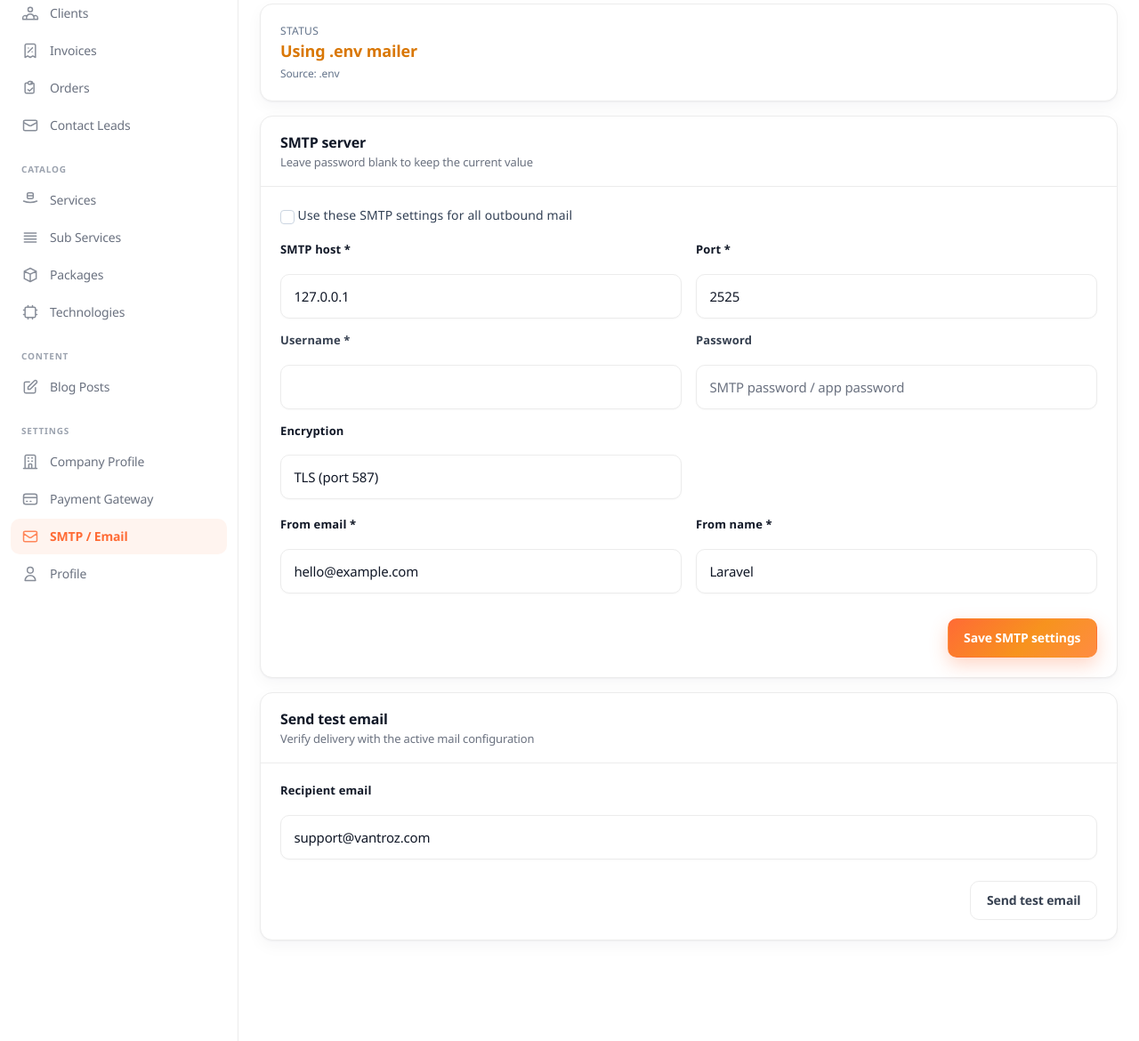
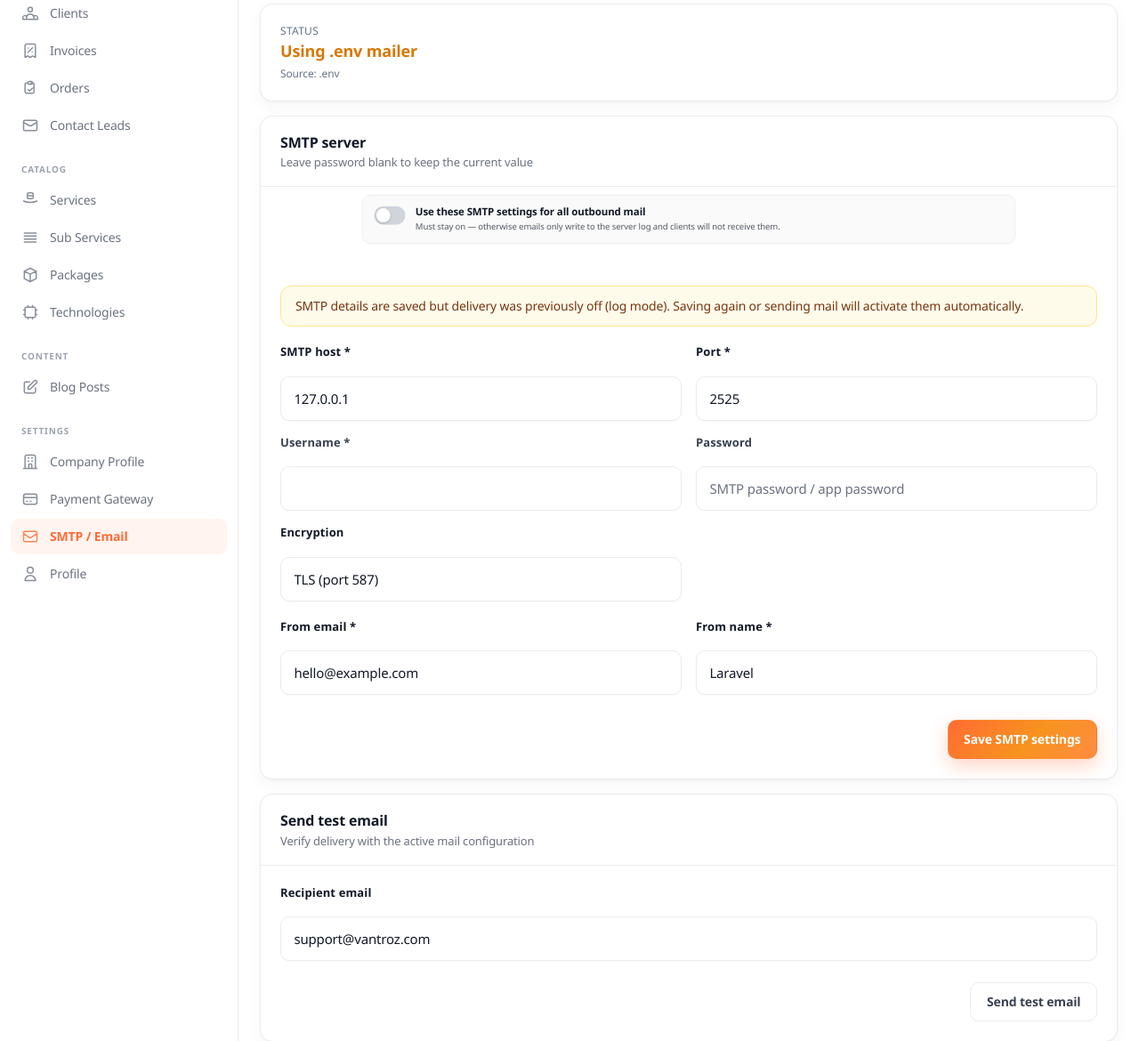
Before and after one commit to Pratiksahu2003/webp, a Laravel app: page /admin/settings/smtp in a window 1280 px wide. Shown: the part 181-1351 px from the top of the page at 89% size. Run offline with Laravel 12, Linux system fonts and the light colour scheme; a user stored in the database is signed in; data comes from the database, SQL or seed files in the repository; style sheets or scripts are compiled from the project's sources; some web fonts are replaced.

Commit message:
Enhance Email Sending Functionality and SMTP Configuration
- Updated PaymentController to ensure SMTP settings are validated before sending emails, improving reliability in email delivery.
- Enhanced InvoiceService to throw exceptions with detailed error messages if email sending fails, allowing for better error handling.
- Refactored SmtpSettingsService to include a method for asserting SMTP readiness, ensuring proper configuration before sending emails.
- Improved the admin settings view to provide feedback when SMTP settings are saved but not enabled, guiding users to activate email delivery.
- Adjusted the logic for enabling SMTP settings based on the presence of required credentials, enhancing user experience in the settings interface.

```diff
--- a/app/Http/Controllers/PaymentController.php
+++ b/app/Http/Controllers/PaymentController.php
@@ -213,7 +213,9 @@ class PaymentController extends Controller
         try {
             $order->load(['user', 'service', 'subService', 'package']);
 
-            Mail::to($order->user->email)->send(
+            app(\App\Services\SmtpSettingsService::class)->assertReadyToSend();
+
+            Mail::mailer('smtp')->to($order->user->email)->send(
                 new OrderPaymentSuccessMail($order, $order->signedInvoiceUrl())
             );
         } catch (\Throwable $e) {
--- a/app/Services/SmtpSettingsService.php
+++ b/app/Services/SmtpSettingsService.php
@@ -6,6 +6,7 @@ use App\Models\Setting;
 use Illuminate\Support\Facades\Config;
 use Illuminate\Support\Facades\Mail;
 use Illuminate\Support\Facades\Schema;
+use RuntimeException;
 use Throwable;
 
 class SmtpSettingsService
@@ -55,7 +56,7 @@ class SmtpSettingsService
         $hasPassword = filled(Setting::get(self::PASSWORD_KEY)) || filled(config('mail.mailers.smtp.password'));
         $enabled = (bool) ($merged['enabled'] ?? false);
         $host = (string) ($merged['host'] ?? '');
-        $fromDashboard = $enabled && filled($host);
+        $fromDashboard = $enabled && filled($host) && filled($merged['username'] ?? null) && $hasPassword;
 
         return [
             'enabled' => $enabled,
@@ -66,8 +67,9 @@ class SmtpSettingsService
             'from_address' => (string) ($merged['from_address'] ?? ''),
             'from_name' => (string) ($merged['from_name'] ?? ''),
             'is_configured' => $fromDashboard
-                ? (filled($host) && filled($merged['username'] ?? null) && $hasPassword)
-                : (in_array(config('mail.default'), ['smtp', 'failover'], true) && filled(config('mail.mailers.smtp.host'))),
+                || (in_array(config('mail.default'), ['smtp', 'failover'], true)
+                    && filled(config('mail.mailers.smtp.host'))
+                    && filled(config('mail.mailers.smtp.username'))),
             'source' => $fromDashboard
                 ? 'dashboard'
                 : ((config('mail.default') !== 'log' && filled(config('mail.mailers.smtp.host'))) ? 'environment' : 'none'),
@@ -86,21 +88,39 @@ class SmtpSettingsService
         }
 
         $stored = $this->storedMeta();
+        $password = Setting::get(self::PASSWORD_KEY);
+
+        if ($this->credentialsAreComplete($stored, $password) && ! ($stored['enabled'] ?? false)) {
+            $stored['enabled'] = true;
+            Setting::set(self::SETTING_KEY, $stored, 'json', self::GROUP, 'SMTP mail configuration');
+        }
 
         if (! ($stored['enabled'] ?? false) || blank($stored['host'] ?? null)) {
             return;
         }
 
         $encryption = $this->normalizeEncryption($stored['encryption'] ?? 'tls');
-        $scheme = $encryption === 'ssl' ? 'smtps' : null;
-        $password = Setting::get(self::PASSWORD_KEY);
+        $port = (int) ($stored['port'] ?? ($encryption === 'ssl' ? 465 : 587));
 
         Config::set('mail.default', 'smtp');
         Config::set('mail.mailers.smtp.transport', 'smtp');
+        Config::set('mail.mailers.smtp.url', null);
         Config::set('mail.mailers.smtp.host', $stored['host']);
-        Config::set('mail.mailers.smtp.port', (int) ($stored['port'] ?? 587));
+        Config::set('mail.mailers.smtp.port', $port);
         Config::set('mail.mailers.smtp.username', $stored['username'] ?? null);
-        Config::set('mail.mailers.smtp.scheme', $scheme);
+        Config::set('mail.mailers.smtp.timeout', 30);
+
+        if ($encryption === 'ssl') {
+            Config::set('mail.mailers.smtp.scheme', 'smtps');
+            Config::set('mail.mailers.smtp.encryption', 'ssl');
+        } elseif ($encryption === 'none') {
+            Config::set('mail.mailers.smtp.scheme', null);
+            Config::set('mail.mailers.smtp.encryption', null);
+        } else {
+            // STARTTLS on 587
+            Config::set('mail.mailers.smtp.scheme', null);
+            Config::set('mail.mailers.smtp.encryption', 'tls');
+        }
 
         if (filled($password)) {
             Config::set('mail.mailers.smtp.password', $password);
@@ -115,7 +135,27 @@ class SmtpSettingsService
         }
 
         Mail::purge('smtp');
-        Mail::purge();
+        Mail::forgetMailers();
+    }
+
+    /**
+     * Ensure dashboard/env SMTP is active before sending user-facing mail.
+     */
+    public function assertReadyToSend(): void
+    {
+        $this->applyToConfig();
+
+        if (config('mail.default') === 'log') {
+            throw new RuntimeException(
+                'Email delivery is still using the log driver. Open Settings → SMTP / Email, turn on “Use these SMTP settings”, save, then send a test email.'
+            );
+        }
+
+        if (blank(config('mail.mailers.smtp.host')) || blank(config('mail.from.address'))) {
+            throw new RuntimeException(
+                'SMTP host or From address is missing. Complete Settings → SMTP / Email and save again.'
+            );
+        }
     }
 
     /**
@@ -134,6 +174,15 @@ class SmtpSettingsService
             'from_name' => trim((string) ($data['from_name'] ?? '')),
         ];
 
+        // Saving complete credentials without the checkbox usually means the admin intended to go live.
+        $password = array_key_exists('password', $data) && filled($data['password'])
+            ? (string) $data['password']
+            : Setting::get(self::PASSWORD_KEY);
+
+        if (! $payload['enabled'] && $this->credentialsAreComplete($payload, $password)) {
+            $payload['enabled'] = true;
+        }
+
         Setting::set(self::SETTING_KEY, $payload, 'json', self::GROUP, 'SMTP mail configuration');
 
         if (array_key_exists('password', $data) && filled($data['password'])) {
@@ -149,11 +198,13 @@ class SmtpSettingsService
     {
         Setting::where('key', self::SETTING_KEY)->delete();
         Setting::where('key', self::PASSWORD_KEY)->delete();
+        Mail::purge('smtp');
+        Mail::forgetMailers();
     }
 
     public function sendTest(string $toEmail): void
     {
-        $this->applyToConfig();
+        $this->assertReadyToSend();
 
         $fromAddress = config('mail.from.address');
         $fromName = config('mail.from.name');
@@ -171,6 +222,17 @@ class SmtpSettingsService
                 }
             }
         );
+    }
+
+    /**
+     * @param  array<string, mixed>  $stored
+     */
+    protected function credentialsAreComplete(array $stored, mixed $password): bool
+    {
+        return filled($stored['host'] ?? null)
+            && filled($stored['username'] ?? null)
+            && filled($stored['from_address'] ?? null)
+            && filled($password);
     }
 
     /**
--- a/resources/views/admin/settings/smtp.blade.php
+++ b/resources/views/admin/settings/smtp.blade.php
@@ -59,10 +59,22 @@
                 </div>
             @endif
 
-            <label class="inline-flex items-center gap-2.5 !mb-0 cursor-pointer">
-                <input type="checkbox" name="enabled" value="1" @checked(old('enabled', $settings['enabled'])) class="rounded border-slate-300 text-gray-900">
-                <span class="text-sm font-medium text-slate-700">Use these SMTP settings for all outbound mail</span>
+            <label class="admin-switch {{ old('enabled', $settings['enabled']) ? 'is-on' : '' }}">
+                <span class="admin-switch-control">
+                    <input type="checkbox" name="enabled" value="1" @checked(old('enabled', $settings['enabled'] || filled($settings['host'])))>
+                    <span class="admin-switch-track" aria-hidden="true"></span>
+                </span>
+                <span class="admin-switch-copy">
+                    <strong>Use these SMTP settings for all outbound mail</strong>
+                    <span>Must stay on — otherwise emails only write to the server log and clients will not receive them.</span>
+                </span>
             </label>
+
+            @if(! $settings['enabled'] && filled($settings['host']))
+                <div class="rounded-xl border border-amber-200 bg-amber-50 px-4 py-3 text-sm text-amber-900">
+                    SMTP details are saved but delivery was previously off (log mode). Saving again or sending mail will activate them automatically.
+                </div>
+            @endif
 
             <div class="admin-grid-2">
                 <div class="admin-field">
```
Also changed, not shown: app/Http/Controllers/Admin/Commerce/InvoiceController.php (+18 -2 lines), app/Services/InvoiceService.php (+23 -1 lines).
